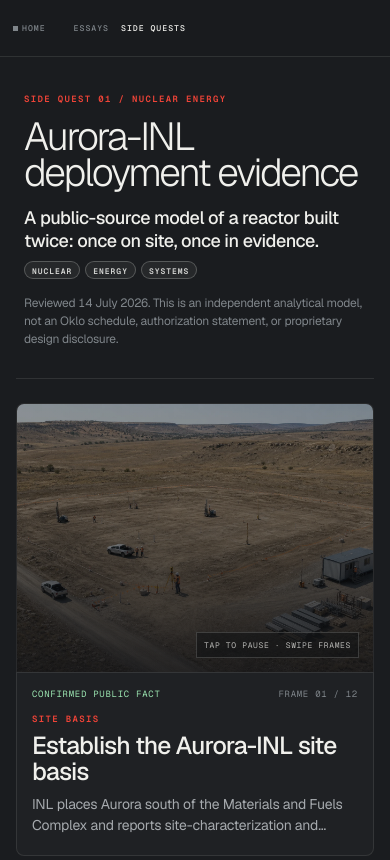
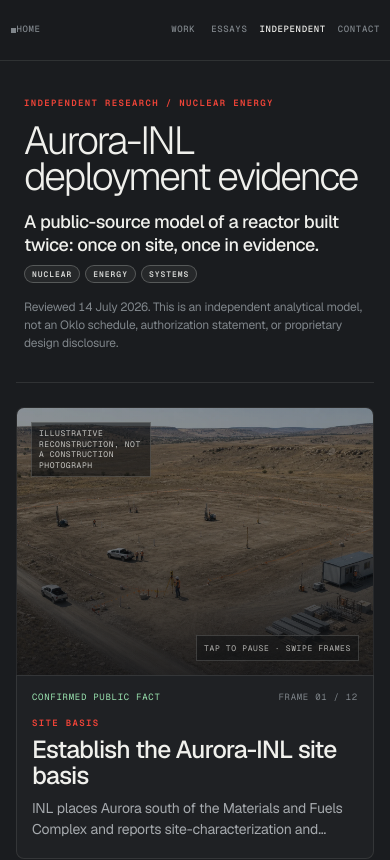
Before and after one commit to lucaschatham/lucaschatham, a Next.js app: page /side-quests/aurora-inl in a window 390 px wide. Shown: the top 860 px of the page. Built offline with nearby package versions, Linux system fonts and the light colour scheme.

Commit message:
feat: prioritize recruiter paths and mobile readability

```diff
--- a/app/global.css
+++ b/app/global.css
@@ -78,15 +78,16 @@
   display: flex;
   justify-content: flex-start;
   align-items: center;
-  gap: 4px;
-  padding: max(14px, calc(env(safe-area-inset-top, 0) + 12px)) 16px 14px;
+  gap: 2px;
+  min-height: 60px;
+  padding: max(8px, calc(env(safe-area-inset-top, 0) + 6px)) 12px 8px;
   border-bottom: 1px solid var(--line);
   background: rgba(26, 28, 31, .88);
   -webkit-backdrop-filter: blur(10px);
   backdrop-filter: blur(10px);
   font-family: "Geist Mono", monospace;
-  font-size: 9.5px;
-  letter-spacing: .18em;
+  font-size: 10px;
+  letter-spacing: .12em;
   text-transform: uppercase;
   font-weight: 500;
   position: sticky;
@@ -100,7 +101,10 @@
   display: inline-flex;
   align-items: center;
   gap: 6px;
-  padding: 8px 9px;
+  justify-content: center;
+  min-width: 44px;
+  min-height: 44px;
+  padding: 0 9px;
   border-radius: 2px;
   transition: color .15s, background .15s, transform .12s;
 }
@@ -149,13 +153,13 @@
 .nav-links {
   display: inline-flex;
   align-items: center;
-  gap: 2px;
-  margin-left: 14px;
+  gap: 0;
+  margin-left: auto;
   min-width: 0;
 }
 
 .nav a.home-link {
-  margin-left: -9px;
+  margin-left: -4px;
   flex: none;
   position: relative;
 }
@@ -163,7 +167,7 @@
 .nav a.home-link::before {
   content: "";
   position: absolute;
-  inset: -9px -4px;
+  inset: 0;
 }
 
 .home-signal {
@@ -246,7 +250,7 @@
 }
 
 .hero-cine .name .hero-role-main {
-  font-size: 15px;
+  font-size: 14px;
   font-weight: 650;
   line-height: 1.1;
   letter-spacing: 0;
@@ -259,7 +263,7 @@
 
 .lede {
   margin: 0;
-  padding: 28px 24px 0;
+  padding: 28px 24px 4px;
   max-width: 48ch;
   color: rgba(240, 240, 236, .82);
   font-weight: 400;
@@ -268,9 +272,62 @@
 .proof-line {
   max-width: 37ch;
   margin-bottom: 0;
-  font-size: 15.5px;
+  font-size: 17px;
   line-height: 1.5;
   color: rgba(240, 240, 236, .9);
+}
+
+.hero-actions {
+  display: flex;
+  flex-wrap: wrap;
+  gap: 8px;
+  margin-top: 18px;
+}
+
+.hero-action {
+  display: inline-flex;
+  align-items: center;
+  justify-content: center;
+  min-height: 44px;
+  padding: 0 13px;
+  border: 1px solid var(--line);
+  border-radius: 2px;
+  color: var(--silver-100);
+  font-family: "Geist Mono", monospace;
+  font-size: 10px;
+  font-weight: 600;
+  letter-spacing: .1em;
+  text-decoration: none;
+  text-transform: uppercase;
+  transition: border-color .15s, color .15s, background .15s, transform .12s;
+}
+
+.hero-action:hover,
+.hero-action:focus-visible {
+  border-color: rgba(240, 240, 236, .34);
+  background: rgba(240, 240, 236, .055);
+}
+
+.hero-action:active {
+  transform: scale(.98);
+}
+
+.hero-action svg {
+  width: 13px;
+  height: 13px;
+  margin-left: 8px;
+}
+
+.hero-action-primary {
+  border-color: rgba(240, 68, 56, .72);
+  background: var(--pulse-soft);
+  color: var(--cream);
+}
+
+.hero-action-primary:hover,
+.hero-action-primary:focus-visible {
+  border-color: var(--pulse);
+  background: rgba(240, 68, 56, .18);
 }
 
 .throughline {
@@ -351,8 +408,8 @@
 .throughline-step p {
   margin: 5px 0 0;
   color: var(--gray-400);
-  font-size: 12.5px;
-  line-height: 1.48;
+  font-size: 14px;
+  line-height: 1.52;
 }
 
 .man {
@@ -546,7 +603,7 @@
 
 .r .t .s {
   display: block;
-  font-size: 12px;
+  font-size: 14px;
   color: var(--gray-400);
   font-weight: 400;
   margin-top: 5px;
@@ -895,12 +952,13 @@
   display: flex;
   align-items: center;
   justify-content: space-between;
-  padding: 8px 10px;
+  min-height: 44px;
+  padding: 8px 12px;
   border-top: 1px solid var(--line);
   color: var(--gray-400);
   background: rgba(240, 240, 236, .025);
   font-family: "Geist Mono", monospace;
-  font-size: 8px;
+  font-size: 9px;
   font-weight: 550;
   letter-spacing: .14em;
   line-height: 1.3;
@@ -927,7 +985,7 @@
 
 .project-snapshot-item {
   min-width: 0;
-  padding: 12px;
+  padding: 15px;
   background: rgba(240, 240, 236, .035);
 }
 
@@ -935,7 +993,7 @@
   display: block;
   margin-bottom: 8px;
   font-family: "Geist Mono", monospace;
-  font-size: 8px;
+  font-size: 9px;
   font-weight: 650;
   line-height: 1.2;
   letter-spacing: .16em;
@@ -946,7 +1004,7 @@
 .project-snapshot-item strong {
   display: block;
   color: var(--silver-100);
-  font-size: 14px;
+  font-size: 16px;
   font-weight: 650;
   line-height: 1.2;
   letter-spacing: -0.01em;
@@ -955,8 +1013,8 @@
 .project-snapshot-item p {
   margin: 7px 0 0;
   color: var(--gray-400);
-  font-size: 12px;
-  line-height: 1.45;
+  font-size: 14px;
+  line-height: 1.5;
 }
 
 @media (prefers-reduced-motion: no-preference) {
@@ -967,14 +1025,14 @@
 
 @media (max-width: 420px) {
   .nav {
-    padding-inline: 8px;
-    font-size: 8.2px;
-    letter-spacing: .12em;
+    padding-inline: 4px;
+    font-size: 9px;
+    letter-spacing: .07em;
   }
 
   .nav a {
-    gap: 4px;
-    padding-inline: 5px;
+    gap: 0;
+    padding-inline: 6px;
   }
 
   .nav a.home-link {
@@ -987,6 +1045,16 @@
 
   .project-snapshot {
     grid-template-columns: 1fr;
+  }
+
+  .hero-actions {
+    display: grid;
+    grid-template-columns: 1fr 1fr;
+  }
+
+  .hero-action {
+    padding-inline: 8px;
+    font-size: 9px;
   }
 }
 
@@ -1206,8 +1274,36 @@
 .prose figcaption {
   margin-top: .65rem;
   color: var(--gray-400);
-  font-size: .82rem;
+  font-size: .9rem;
   line-height: 1.5;
+}
+
+.prose .project-attribution {
+  margin: 2rem 0;
+  padding: 15px 16px;
+  border: 1px solid var(--line);
+  border-left: 2px solid var(--pulse);
+  background: rgba(240, 240, 236, .025);
+}
+
+.prose .project-attribution p {
+  margin: 0;
+}
+
+.prose .project-attribution p + p {
+  margin-top: .65rem;
+  color: var(--gray-400);
+  font-size: .94rem;
+  line-height: 1.6;
+}
+
+.project-attribution-label {
+  color: var(--silver-100);
+  font-family: "Geist Mono", monospace;
+  font-size: .68rem;
+  font-weight: 600;
+  letter-spacing: .14em;
+  text-transform: uppercase;
 }
 
 .prose .side-quest-video {
@@ -1386,6 +1482,24 @@
   font-family: "Geist Mono", monospace;
   font-size: 8px;
   letter-spacing: .08em;
+  text-transform: uppercase;
+}
+
+.aurora-visual-note {
+  position: absolute;
+  left: 14px;
+  top: 14px;
+  z-index: 1;
+  max-width: 25ch;
+  margin: 0;
+  padding: 5px 7px;
+  border: 1px solid rgba(240, 240, 236, .17);
+  background: rgba(18, 19, 22, .58);
+  color: rgba(240, 240, 236, .78);
+  font-family: "Geist Mono", monospace;
+  font-size: 8px;
+  letter-spacing: .07em;
+  line-height: 1.35;
   text-transform: uppercase;
 }
 
--- a/app/page.tsx
+++ b/app/page.tsx
@@ -30,7 +30,7 @@
     addressCountry: "US",
   },
   description:
-    "Founder Operator building high-trust AI systems that turn messy real-world data into decisions people can bet on.",
+    "Product leader for enterprise AI, data operations, and high-stakes customer workflows.",
 };
 
 export default function Home() {
--- a/app/side-quests/aurora-inl/page.tsx
+++ b/app/side-quests/aurora-inl/page.tsx
@@ -9,14 +9,14 @@
 
 export const metadata: Metadata = {
   title: "Aurora-INL Deployment Evidence",
-  description: "A public-source model of Aurora-INL as a reactor built once on site and once in evidence.",
+  description: "Independent public-source research into Aurora-INL's site, safety-basis, fuel, and licensing evidence.",
   keywords: auroraTags,
   alternates: {
     canonical: `${SITE_URL}/side-quests/aurora-inl`,
   },
   openGraph: {
     title: "Aurora-INL Deployment Evidence",
-    description: "A public-source model of Aurora-INL's site, safety-basis, fuel, and licensing evidence.",
+    description: "Independent public-source research into Aurora-INL's site, safety-basis, fuel, and licensing evidence.",
     url: `${SITE_URL}/side-quests/aurora-inl`,
     type: "article",
     tags: auroraTags,
--- a/app/side-quests/page.tsx
+++ b/app/side-quests/page.tsx
@@ -4,8 +4,8 @@
 import type { Metadata } from "next";
 
 export const metadata: Metadata = {
-  title: "Side Quests",
-  description: "Personal builds, experiments, and self-directed tools.",
+  title: "Independent Work",
+  description: "Independent research, self-directed builds, and practical experiments.",
   alternates: {
     canonical: `${SITE_URL}/side-quests`,
   },
@@ -18,7 +18,7 @@
   return (
     <ManifestPage active="side-quests">
       <RowsSection
-        heading="side quests"
+        heading="independent work"
         headingLevel={1}
         kicker=""
         rows={rows}
--- a/components/aurora-deployment-experience.tsx
+++ b/components/aurora-deployment-experience.tsx
@@ -391,7 +391,7 @@
   return (
     <article className="aurora-page">
       <header className="aurora-intro">
-        <p className="aurora-kicker">Side quest 01 / Nuclear energy</p>
+        <p className="aurora-kicker">Independent research / Nuclear energy</p>
         <h1>Aurora-INL deployment evidence</h1>
         <p className="aurora-lede">
           A public-source model of a reactor built twice: once on site, once in evidence.
@@ -426,6 +426,9 @@
           >
             <img key={stage.number} src={stage.image} alt={stage.imageAlt} width="1200" height="760" />
             <div className="aurora-image-scrim" aria-hidden="true" />
+            <p className="aurora-visual-note">
+              Illustrative reconstruction, not a construction photograph
+            </p>
             <p className="aurora-image-hint" aria-hidden="true">
               {prefersReducedMotion ? "Motion reduced" : isPlaying ? "Tap to pause · swipe frames" : "Paused · swipe frames"}
             </p>
--- a/components/manifest.tsx
+++ b/components/manifest.tsx
@@ -180,8 +180,9 @@
 
 export function ManifestNav({ active }: { active: NavKey }) {
   const links: { key: NavKey; href: string; label: string }[] = [
+    { key: "projects", href: "/projects", label: "Work" },
     { key: "essays", href: "/essays", label: "Essays" },
-    { key: "side-quests", href: "/side-quests", label: "Side Quests" },
+    { key: "side-quests", href: "/side-quests", label: "Independent" },
   ];
 
   const homeActive = active === "home";
@@ -190,6 +191,7 @@
     <nav className="nav" aria-label="Primary">
       <Link
         href="/"
+        prefetch={false}
         className={homeActive ? "home-link active" : "home-link"}
         aria-label="Lucas Chatham — home"
         aria-current={homeActive ? "page" : undefined}
@@ -205,6 +207,7 @@
             <Link
               key={item.key}
               href={item.href}
+              prefetch={false}
               className={isActive ? "active" : undefined}
               aria-current={isActive ? "page" : undefined}
             >
@@ -213,6 +216,9 @@
             </Link>
           );
         })}
+        <a href="mailto:chathamworks@gmail.com" aria-label="Email Lucas Chatham">
+          Contact
+        </a>
       </div>
     </nav>
   );
@@ -239,7 +245,7 @@
           <b>Chatham</b>
         </Link>
         <span className="hero-role">
-          <span className="hero-role-main">Founder Operator</span>
+          <span className="hero-role-main">Founder operator · Product leader</span>
         </span>
       </h1>
     </section>
@@ -250,9 +256,18 @@
   return (
     <section className="lede" aria-label="Positioning">
       <p className="proof-line">
-        I build high-trust AI systems that turn messy real-world data into
-        decisions people can bet on.
+        I lead products for enterprise AI, data operations, and high-stakes
+        customer workflows.
       </p>
+      <div className="hero-actions" aria-label="Primary actions">
+        <Link className="hero-action hero-action-primary" href="#work-heading">
+          View selected work
+          <ArrowRightIcon />
+        </Link>
+        <a className="hero-action" href="mailto:chathamworks@gmail.com">
+          Email Lucas
+        </a>
+      </div>
     </section>
   );
 }
@@ -384,7 +399,7 @@
   }
 
   return (
-    <Link className={className} href={row.href}>
+    <Link className={className} href={row.href} prefetch={false}>
       {content}
     </Link>
   );
@@ -434,6 +449,8 @@
           alt=""
           width={logo.variant === "wide" ? 520 : 100}
           height={logo.variant === "wide" ? 199 : 100}
+          loading="lazy"
+          decoding="async"
         />
       ) : (
         <span className="row-logo-mark">{logo.mark}</span>
--- a/content/work/imerit.mdx
+++ b/content/work/imerit.mdx
@@ -27,6 +27,11 @@
 - Nuro
 - Bosch
 - Internal finance and delivery operations
+
+<aside className="project-attribution">
+  <p className="project-attribution-label">Scope and attribution</p>
+  <p>This case study describes my product ownership within a cross-functional team. I worked directly with enterprise customers and partnered with engineering, design, QA, operations, and go-to-market teams. Metrics describe the platform and its programs, not a solo contribution or customer endorsement.</p>
+</aside>
 
 ## What the Product Did
 
--- a/lib/constants.ts
+++ b/lib/constants.ts
@@ -1,4 +1,4 @@
 export const SITE_URL = "https://www.lucaschatham.com";
 export const SITE_NAME = "Lucas Chatham";
 export const SITE_DESCRIPTION =
-  "Lucas Chatham — Founder Operator building high-trust AI systems that turn messy real-world data into decisions people can bet on.";
+  "Lucas Chatham — Product leader for enterprise AI, data operations, and high-stakes customer workflows.";
```
Also changed, not shown: app/layout.tsx (+1 -1 lines), 1 other file (tests, documents, lock files or other folders).
